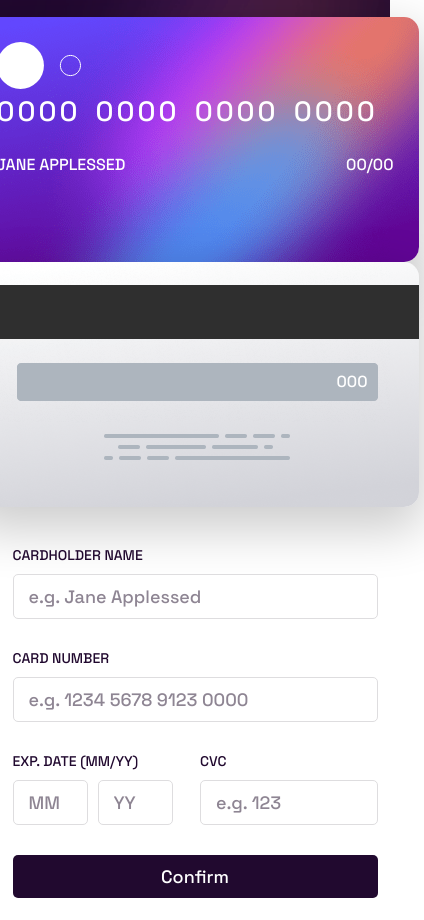
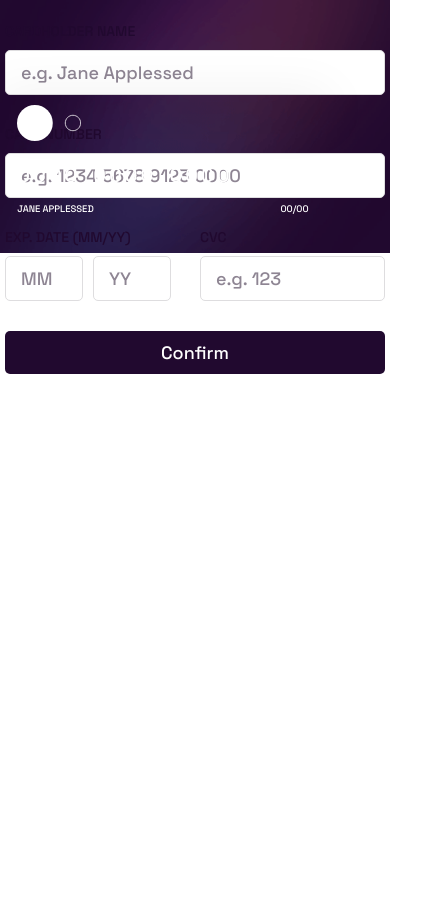
Before and after one commit to albertogonzalezm/interactive-card-detail-form, a Next.js app: page / in a window 390 px wide. Shown: the whole page, 424 px wide, since content can reach past the window. After the commit the page ends 844 px from the top, so only its background shows below. Built offline with nearby package versions, Linux system fonts and the light colour scheme.

Commit message:
mobile design done
falta complete state

```diff
--- a/src/app/app.css
+++ b/src/app/app.css
@@ -25,31 +25,78 @@
     justify-content: space-around;
   }
 
+  .card-image-desktop {
+    margin: 24px;
+  }
+
   .bg-front-card {
     background-image: url("/images/bg-card-front.png");
+    width: 447px;
+    height: 245px;
     margin: 24px;
     float: left;
+    transition: 0.5s;
   }
 
   .bg-back-card {
     background-image: url("/images/bg-card-back.png");
+    width: 447px;
+    height: 245px;
     margin: 24px;
     float: right;
+    transition: 0.5s;
+  }
+
+  .bg-front-card,
+  .bg-front-card img,
+  .card-number,
+  .cardholder,
+  .bg-back-card p {
+    position: relative;
+  }
+
+  .cardholder p,
+  .bg-back-card p {
+    font-size: 0.89em;
+  }
+
+  .bg-front-card img {
+    top: 25px;
+    left: 25px;
+  }
+
+  .card-number {
+    word-spacing: 5px;
+    letter-spacing: 3px;
+    bottom: -60px;
+    margin: 25px;
+    font-size: 1.55em;
+  }
+
+  .cardholder {
+    display: flex;
+    justify-content: space-between;
+    bottom: -60px;
+    margin: 25px;
+  }
+
+  .bg-back-card p {
+    display: inline;
+    top: 109px;
+    left: 365px;
   }
 
   form {
     margin: 24px;
   }
-
-  .card-image-desktop {
-    margin: 24px;
-  }
 }
 
-@media screen and (min-width: 375px) and (max-width: 999px) {
+@media screen and (width>= 375px) and (width < 1000px) {
   body {
     height: 100vh;
     width: 100vw;
+    box-sizing: border-box;
+    padding: 40px;
     background-image: url("/images/bg-main-mobile.png");
     background-repeat: no-repeat;
     background-size: 100vw 50vh;
@@ -57,29 +104,71 @@
   }
 
   main {
-    width: 100%;
     display: flex;
     flex-direction: column-reverse;
     align-items: center;
+    width: 100%;
   }
 
-  .card-image-desktop {
-    margin: 12px;
-    /* height: 400px; */
+  .bg-front-card,
+  .bg-back-card {
+    position: relative;
+    width: 100%;
+    height: 0;
+    padding-bottom: 54.81%;
+    transition: 0.5s;
   }
 
   .bg-front-card {
     background-image: url("/images/bg-card-front.png");
-    /* position: relative;
-    top: 139px;
-    z-index: 2; */
+    z-index: 2;
+    top: 118px;
+    right: 10%;
   }
 
   .bg-back-card {
     background-image: url("/images/bg-card-back.png");
-    /* position: absolute;
-    top: 17px;
-    z-index: 1; */
+    z-index: 1;
+    top: -206px;
+    left: 10%;
+  }
+
+  .bg-front-card img,
+  .card-number,
+  .cardholder,
+  .bg-back-card p {
+    position: relative;
+  }
+
+  .cardholder p,
+  .bg-back-card p {
+    font-size: 0.78em;
+  }
+
+  .bg-front-card img {
+    top: 25px;
+    left: 25px;
+  }
+
+  .card-number {
+    word-spacing: 5px;
+    letter-spacing: 3px;
+    bottom: -33px;
+    margin: 25px;
+    font-size: 1.28em;
+  }
+
+  .cardholder {
+    display: flex;
+    justify-content: space-between;
+    bottom: -33px;
+    margin: 25px;
+  }
+
+  .bg-back-card p {
+    display: inline;
+    top: 90px;
+    left: 305px;
   }
 
   form {
@@ -87,9 +176,78 @@
   }
 }
 
+@media screen and (width <= 426px) and (width>=400px) {
+  body {
+    background-size: 100vw 30vh;
+  }
+
+  .bg-front-card {
+    top: 90px;
+  }
+
+  .bg-front-card img {
+    top: 15px;
+    left: 15px;
+  }
+
+  .cardholder p,
+  .bg-back-card p {
+    font-size: 0.48em;
+  }
+
+  .card-number,
+  .cardholder {
+    bottom: -54px;
+    margin: 15px;
+    font-size: 1.1em;
+  }
+
+  .bg-back-card p {
+    top: 72px;
+    left: 266px;
+  }
+}
+
+@media screen and (width>= 375px) and (width<=400px) {
+  body {
+    background-size: 100vw 30vh;
+  }
+
+  .bg-front-card {
+    top: 90px;
+  }
+
+  .bg-front-card img {
+    top: 15px;
+    left: 15px;
+  }
+
+  .cardholder p,
+  .bg-back-card p {
+    font-size: 0.48em;
+  }
+
+  .card-number,
+  .cardholder {
+    bottom: -17px;
+    margin: 15px;
+    font-size: 1.1em;
+  }
+
+  .bg-back-card p {
+    top: 64px;
+    left: 245px;
+  }
+}
+
+.bg-front-card img {
+  width: 20%;
+}
+
 form {
   display: flex;
   flex-direction: column;
+  width: 100%;
   min-width: 375px;
   max-width: 450px;
   padding: 5px;
@@ -97,7 +255,6 @@ form {
 
 .card-image-desktop {
   max-width: 642px;
-  padding: 5px;
 }
 
 .bg-front-card,
@@ -106,45 +263,8 @@ form {
   background-position: center;
   background-repeat: no-repeat;
   background-size: cover;
-  width: 447px;
-  height: 245px;
   color: hsl(0, 0%, 100%);
   box-shadow: rgba(0, 0, 0, 0.2) 0px 18px 50px 5px;
-}
-
-.bg-front-card img {
-  position: relative;
-  top: 25px;
-  left: 25px;
-}
-
-.bg-front-card .card-number {
-  position: relative;
-  box-sizing: border-box;
-  margin: 25px 25px;
-  word-spacing: 5px;
-  letter-spacing: 3px;
-  font-size: 1.55em;
-}
-
-.bg-front-card .cardholder-name {
-  display: flex;
-  justify-content: space-between;
-  position: relative;
-  box-sizing: border-box;
-  margin: 25px 25px;
-}
-
-.bg-front-card .cardholder-name p {
-  font-size: 0.89em;
-}
-
-.bg-back-card p {
-  display: inline;
-  position: relative;
-  top: 107px;
-  left: 365px;
-  font-size: 0.89em;
 }
 
 form label {
--- a/src/app/app.tsx
+++ b/src/app/app.tsx
@@ -141,11 +141,11 @@ function CardImages({ data }: any) {
         <p className="card-number">
           {data["card-number"] ? data["card-number"] : "0000 0000 0000 0000"}
         </p>
-        <div className="cardholder-name">
-          <p>
+        <div className="cardholder">
+          <p className="card-name">
             {data["cardholder-name"] ? data["cardholder-name"].toUpperCase() : "JANE APPLESSED"}
           </p>
-          <p>
+          <p className="card-exp-date">
             {data["exp-date-m"] ? data["exp-date-m"] : "00"}/
             {data["exp-date-y"] ? data["exp-date-y"] : "00"}
           </p>
```
